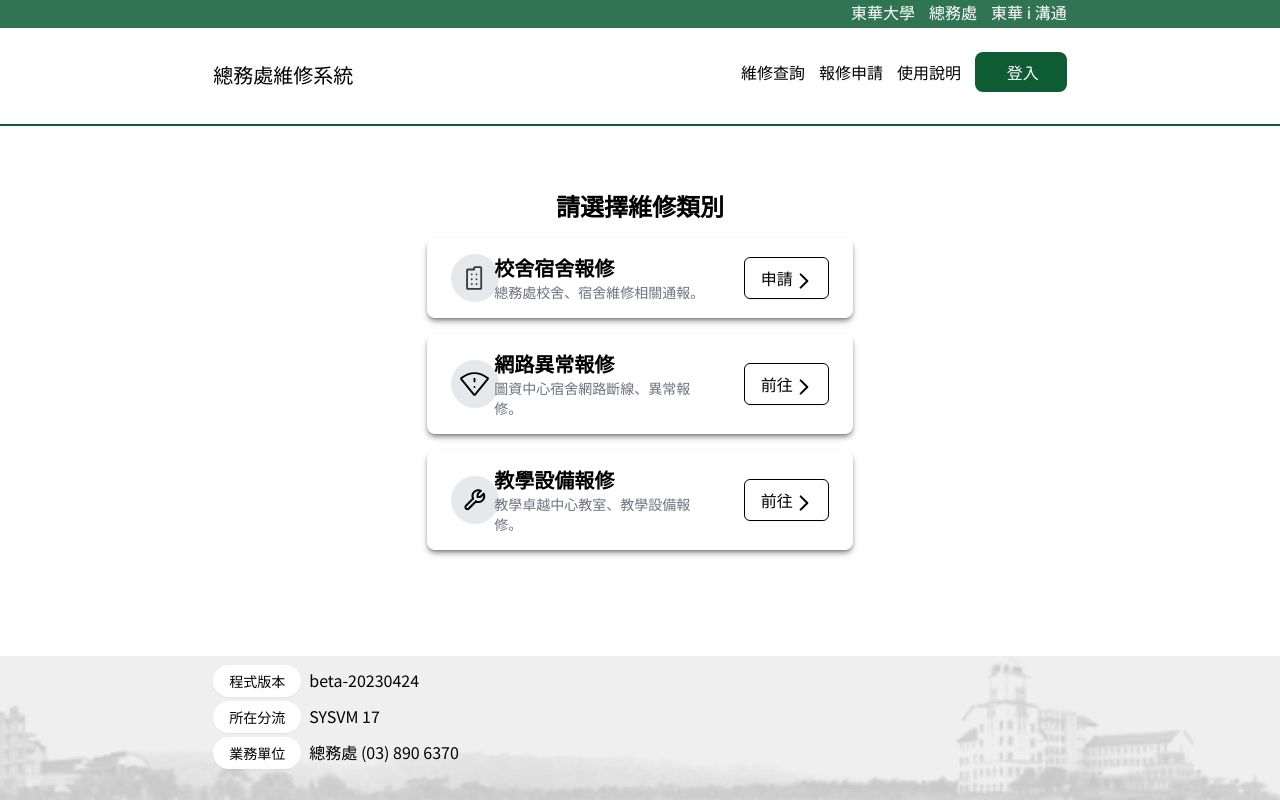
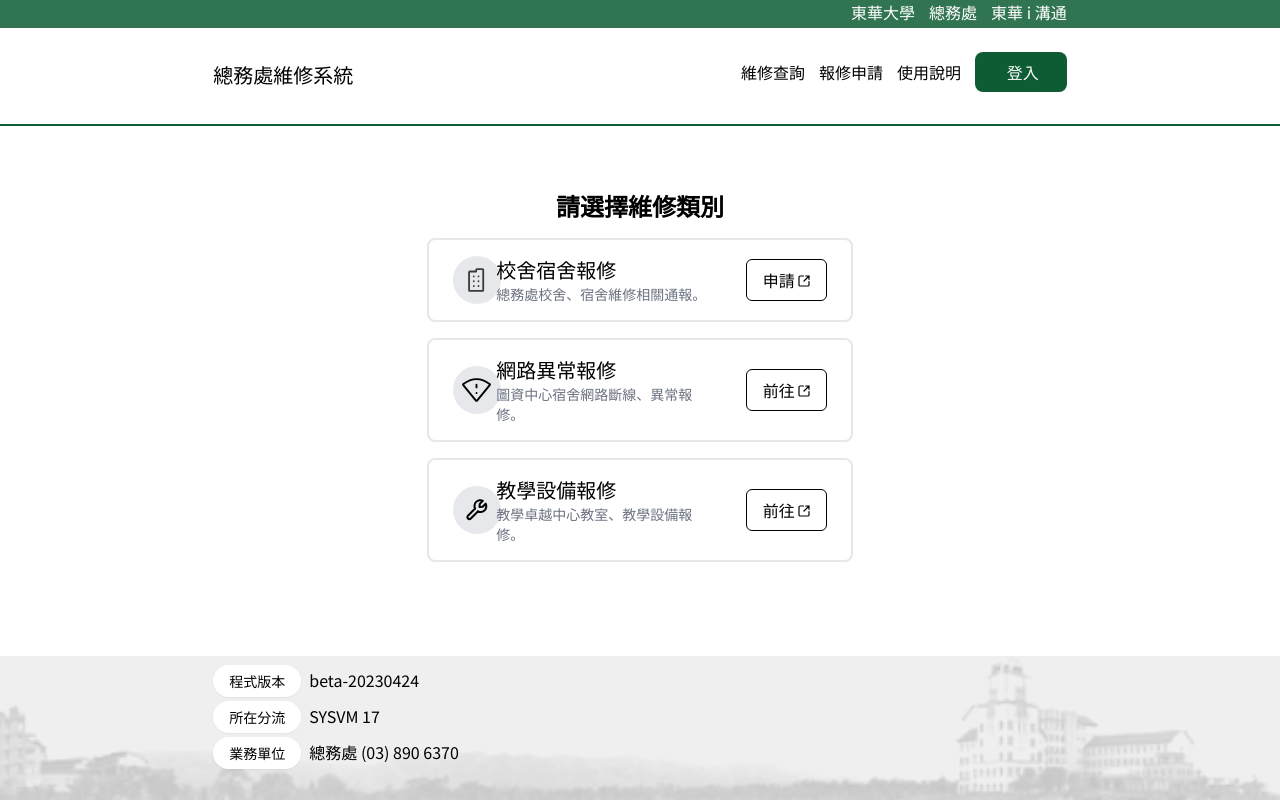
Before and after one commit to yc97463/ndhusys-repair-system-frontend, a Nuxt app: page / in a window 1280 px wide. Built offline with nearby package versions, Linux system fonts and the light colour scheme.

Commit message:
feat(components/RepairChoosenCard): use outline design

```diff
--- a/components/RepairChoosenCard.vue
+++ b/components/RepairChoosenCard.vue
@@ -1,6 +1,6 @@
 <template>
   <NuxtLink :to=url>
-    <div class="w-full my-4 px-6 py-4 rounded-lg shadow-md shadow-black/40 hover:shadow-black/60">
+    <div class="w-full my-4 px-6 py-4 rounded-lg border-2 hover:border-black/60">
       <div class="grid grid-cols-6 gap-4 content-center">
         <div class="col-start-1 col-span-1 col-end-1 grid content-center">
           <div class="w-12 h-12 bg-gray-400/[.25] rounded-full flex justify-center items-center">
@@ -8,17 +8,27 @@
           </div>
         </div>
         <div class="col-start-2 col-span-6">
-          <h1 class="text-xl font-semibold">{{ title }}</h1>
+          <h1 class="text-xl font-normal">{{ title }}</h1>
           <p class="text-sm text-gray-500">{{ description }}</p>
         </div>
         <div class="col-end-11 col-span-2 grid content-center">
-          <div
-            class="px-4 py-2 bg-white text-center border border-black rounded-md shadow-sm hover:shadow-sm hover:shadow-black/80">
+          <div class="px-4 py-2 bg-white text-center border border-black rounded-md">
             {{
               action == "apply" ? "申請" : "前往" }}
-            <svg class="w-4 h-4 inline-block" viewBox="0 0 7 12" fill="none">
+            <!-- <svg class="h-4 inline-block align-baseline" viewBox="0 0 7 12" fill="none"
+              xmlns="http://www.w3.org/2000/svg">
               <path d="M1 1L6 6L1 11" stroke="black" stroke-width="1.5" stroke-linecap="round" stroke-linejoin="round" />
+            </svg> -->
+
+            <svg class="w-3 h-3 inline-block align-baseline" viewBox="0 0 12 12" fill="none"
+              xmlns="http://www.w3.org/2000/svg">
+              <path d="M11 1H7.66667M11 1L6 6M11 1V4.33333" stroke="black" stroke-width="1.2" stroke-linecap="round"
+                stroke-linejoin="round" />
+              <path
+                d="M11 6.55556V9.88889C11 10.5026 10.5026 11 9.88889 11H2.11111C1.49746 11 1 10.5026 1 9.88889V2.11111C1 1.49746 1.49746 1 2.11111 1H5.44444"
+                stroke="black" stroke-width="1.2" stroke-linecap="round" />
             </svg>
+
           </div>
         </div>
       </div>
```
